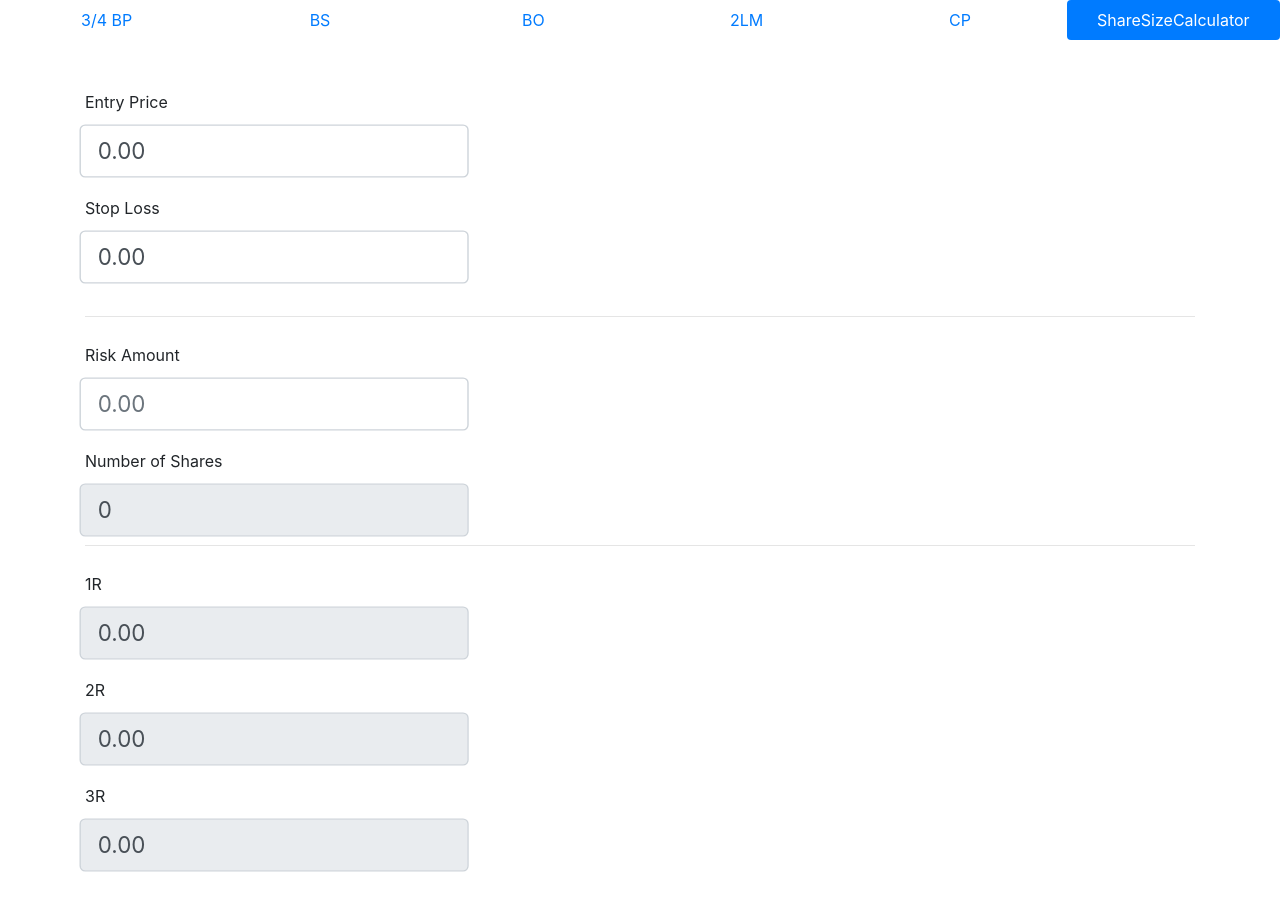
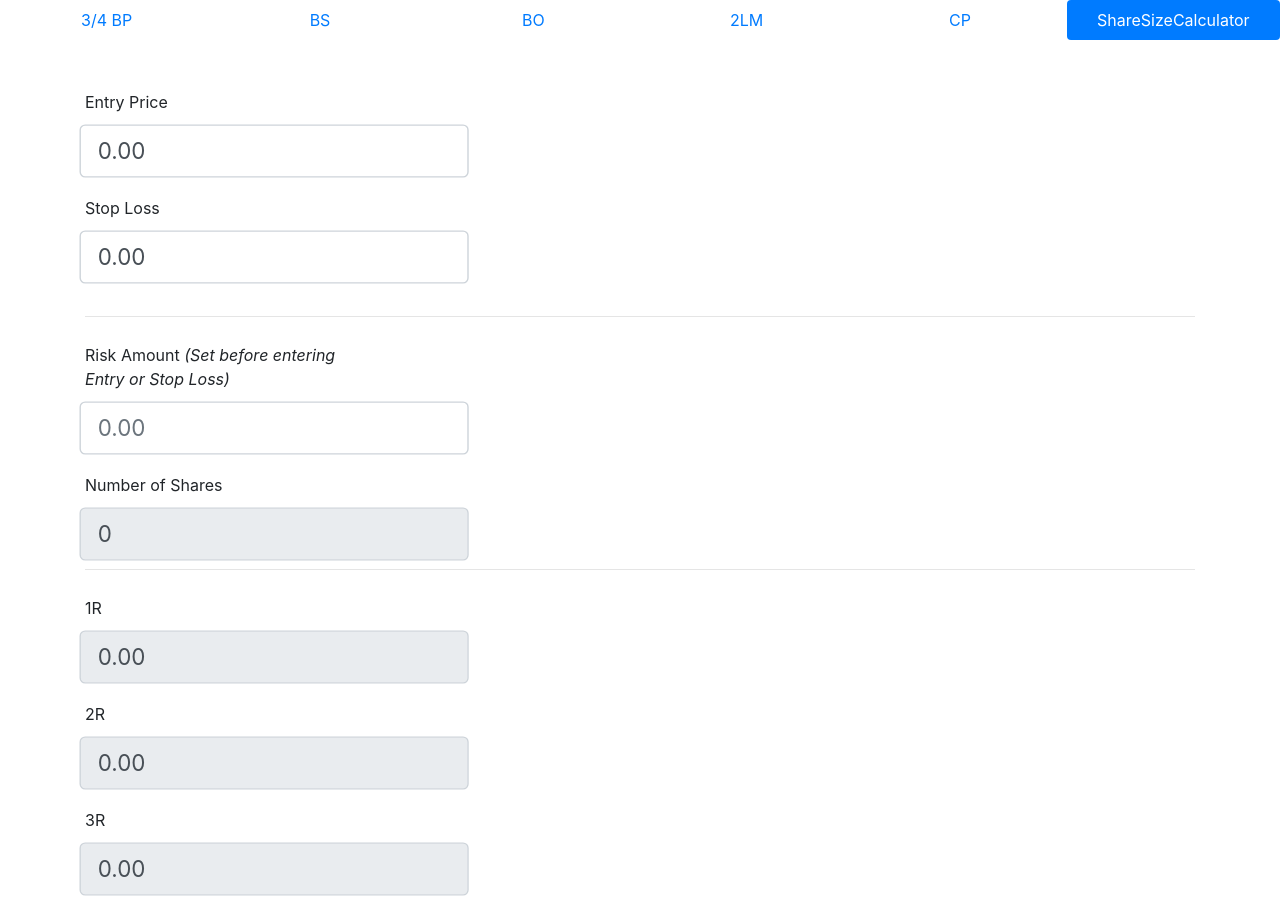
Before and after one commit to PaulKapschitzki/TradeHelpers, an Electron app: page shareSizeCalculator.html in a window 1280 px wide. Before the commit the page ends 880 px from the top, so only its background shows below. Drawn offline with nearby package versions, Linux system fonts and the light colour scheme.

Commit message:
Refactoring

```diff
--- a/renders/render_ShareSizeCalculator.js
+++ b/renders/render_ShareSizeCalculator.js
@@ -120,8 +120,7 @@ window.onload = function() {
      *
      */
     const calcShareSize = (entry, stoploss) => {
-        // console.log("riskAmount = " + riskAmount_SSC.value + " of type : " + riskAmount_SSC.value);
-        console.log("riskAmount = " + riskAmount_SSC + " of type : " + typeof(riskAmount_SSC) );
+        // console.log("riskAmount = " + riskAmount_SSC + " of type : " + typeof(riskAmount_SSC) );
         let result = 0;
         if (entry > stoploss) {
             console.log("result if = " + (riskAmount_SSC / ( entry - stoploss )) );
--- a/shareSizeCalculator.html
+++ b/shareSizeCalculator.html
@@ -31,7 +31,7 @@
         </div>
         <hr>
         <div class="form-group w-25">
-          <label for="riskAmount" class="sscLabels">Risk Amount</label>
+          <label for="riskAmount" class="sscLabels">Risk Amount <i>(Set before entering Entry or Stop Loss)</i></label>
           <input type="number" step='1' class="form-control sscPrices" id="riskAmount" placeholder="0.00">
         </div>
         <div class="form-group w-25">
```
